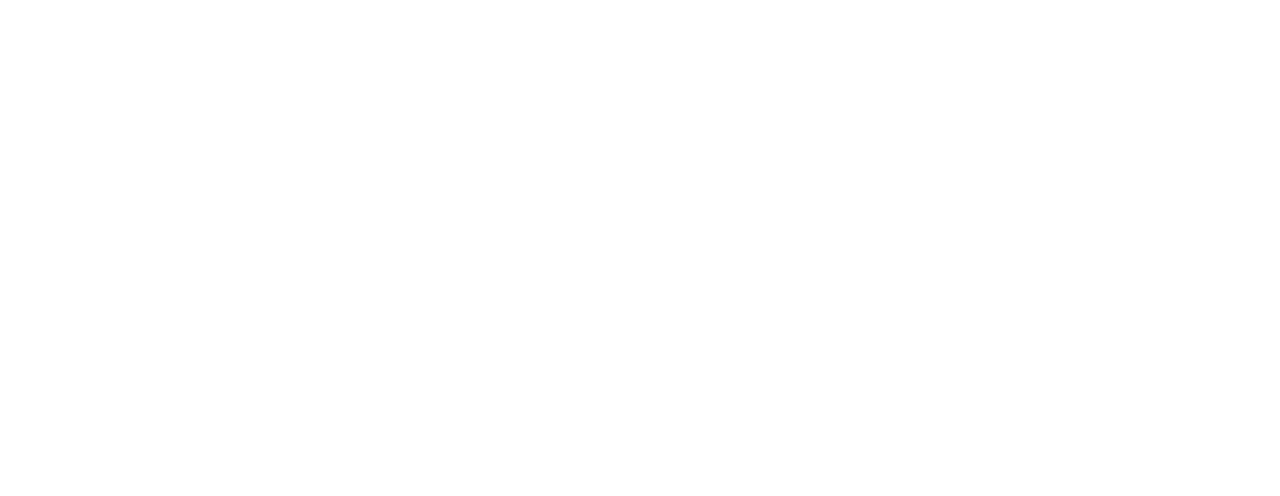
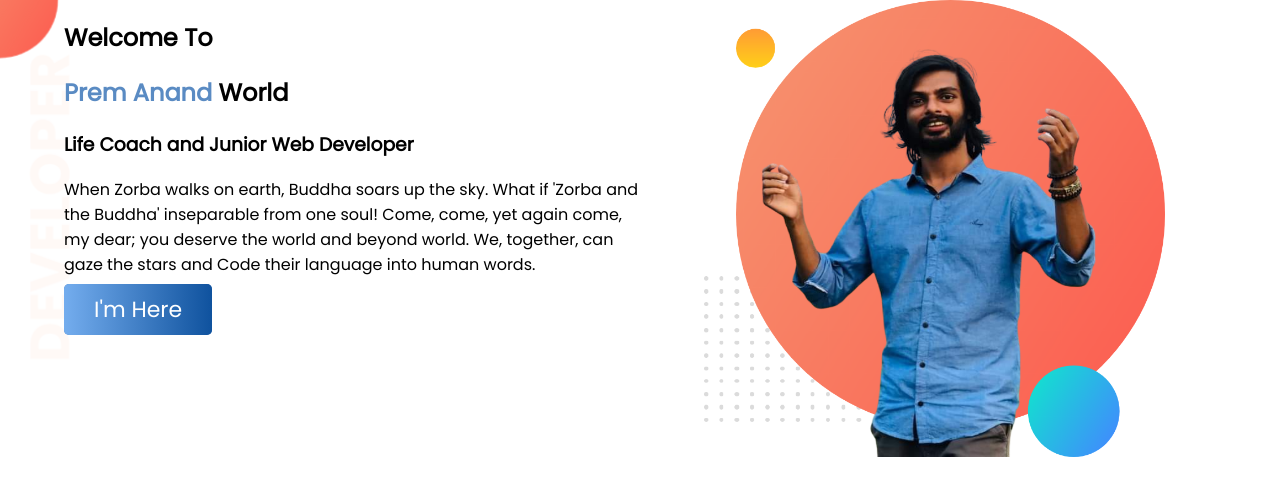
Before and after one commit to Osamsho/developer-portfolio-tutorial, a plain HTML site: page index.html in a window 1280 px wide. Drawn offline with Linux system fonts and the light colour scheme.

Commit message:
top-banner

```diff
--- a/index.html
+++ b/index.html
@@ -1,12 +1,38 @@
 <!DOCTYPE html>
 <html lang="en">
+
 <head>
-    <meta charset="UTF-8">
-    <meta http-equiv="X-UA-Compatible" content="IE=edge">
-    <meta name="viewport" content="width=device-width, initial-scale=1.0">
-    <title>Sam's portfolio</title>
+  <meta charset="UTF-8">
+  <meta http-equiv="X-UA-Compatible" content="IE=edge">
+  <meta name="viewport" content="width=device-width, initial-scale=1.0">
+  <title>Sam's portfolio</title>
+  <link rel="icon" type="image/x-icon" href="circular-image.png">
+  <link rel="preconnect" href="https://fonts.googleapis.com">
+  <link rel="preconnect" href="https://fonts.gstatic.com" crossorigin>
+  <link href="https://fonts.googleapis.com/css2?family=Poppins&display=swap" rel="stylesheet">
+  <link rel="stylesheet" href="style.css">
 </head>
+
 <body>
 
+  <section id="top-banner">
+  <div class="half">
+
+    <h1>Welcome To</h1>
+    <h1><span class="prem-anand">Prem Anand</span> World </h1>
+    <h3>Life Coach and Junior Web Developer</h3>
+    <p>When Zorba walks on earth, Buddha soars up the sky. What if 'Zorba and the Buddha' inseparable from one soul!
+      Come, come, yet again come, my dear; you deserve the world and beyond world. We, together, can gaze the stars and
+      Code their language into human words. </p>
+
+    <a class="link-button" href="https://www.facebook.com/taj.u.samsul/" target="_blank">I'm Here</a>
+  </div>
+  <div class="half">
+    <img src="my-bg.png">
+  </div>
+</section>
+
+
 </body>
+
 </html>
--- a/style.css
+++ b/style.css
@@ -0,0 +1,36 @@
+body{
+    font-family: 'Poppins', sans-serif;
+    margin:0;
+}
+
+
+.prem-anand{
+    color:#5A8BC3;
+    font-weight:900;
+}
+section{
+    display:flex;
+}
+
+.half{
+    width:50%;
+    padding-left: 5%;
+}
+
+.half img{
+    width:80%;
+}
+
+.link-button{
+    background-color:#5A8BC3;
+    text-decoration: none;
+    color:#fff;
+    padding:10px 30px;
+    border-radius: 5px;
+    font-size: 22px;
+    background-image: linear-gradient(to right,#74adee,#0f529e);
+}
+#top-banner{
+   background-image: url('top-banner.png'); /* Remember background-repeat: while using background-image; */
+   background-repeat: no-repeat;
+}
```
Also changed, not shown: circular-image.png (added), developer-portfolio-master/images/my-bg.png (deleted), dream-bg.png (renamed from developer-portfolio-master/images/dream-bg.png), exp-bg.png (renamed from developer-portfolio-master/images/exp-bg.png), my-bg.png (added), my-bg2.png (renamed from developer-portfolio-master/images/my-bg2.png), samsul-removebg.png (added), top-banner.png (renamed from developer-portfolio-master/images/top-banner.png).
